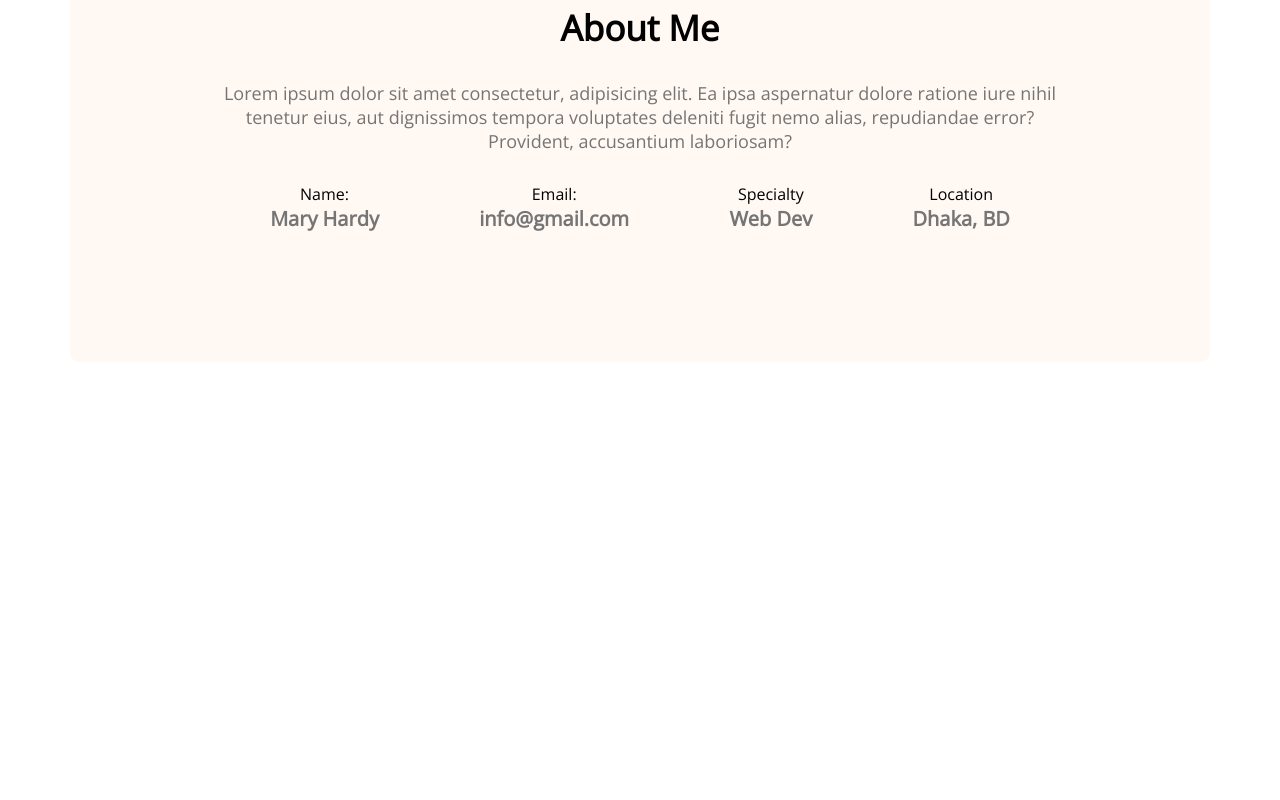
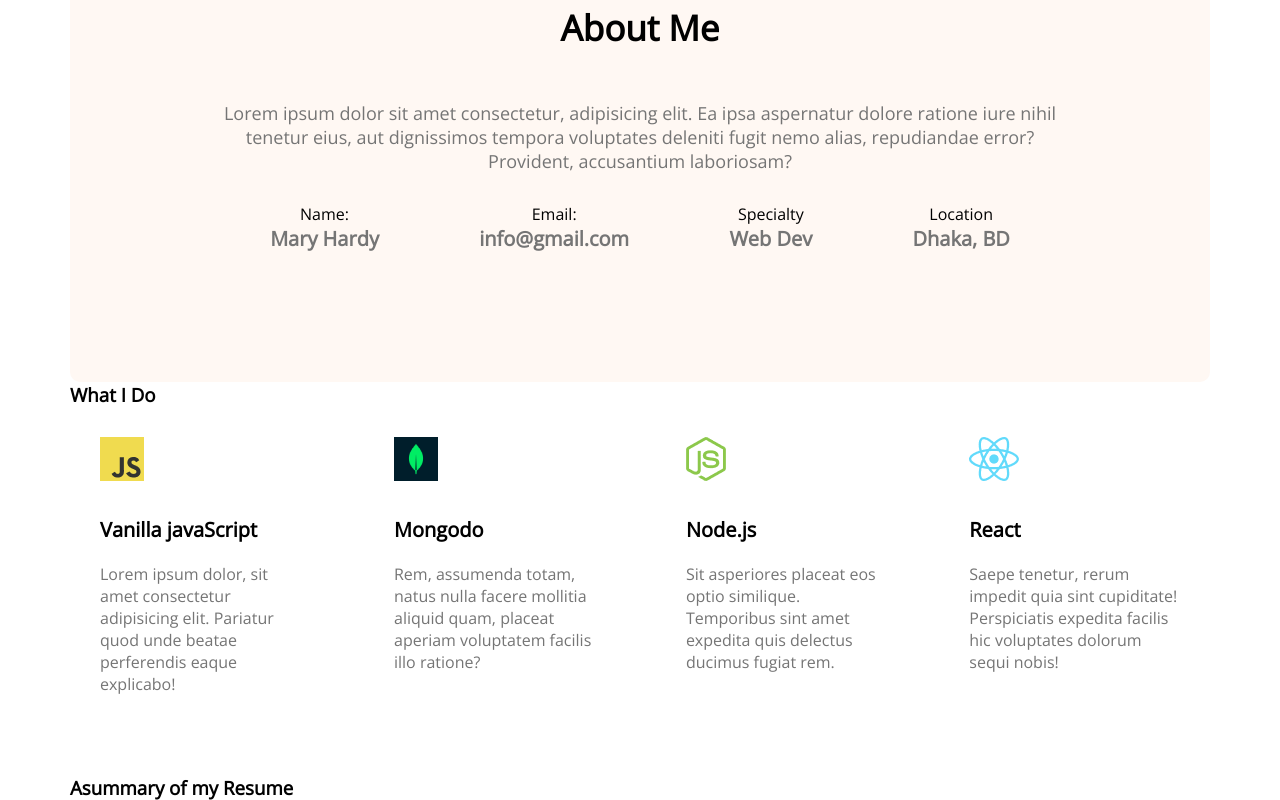
Before and after one commit to mdshakib-9/developer-portfolio, a plain HTML site: page index.html in a window 1280 px wide. Shown: the part 1096-1896 px from the top of the page. Before the commit the page ends 1458 px from the top, so only its background shows below. Drawn offline with nearby package versions, Linux system fonts and the light colour scheme.

Commit message:
first commit

```diff
--- a/index.html
+++ b/index.html
@@ -52,6 +52,41 @@
         </div>
     </div>
 </section>
+<!-- what i do section -->
+<section class="what-i-do">
+    <h3 class="section-titlt">What I Do</h3>
+    <div class="skills-container">
+        <div class="skill">
+            <img src="images/icons/js.png" alt="">
+            <p class="skill-title">Vanilla javaScript</p>
+            <p class="skill-description">Lorem ipsum dolor, sit amet consectetur adipisicing elit. Pariatur quod unde beatae perferendis eaque explicabo!</p>
+        </div>
+        <div class="skill">
+            <img src="images/icons/mongo.png" alt="">
+            <p class="skill-title">Mongodo</p>
+            <p class="skill-description">Rem, assumenda totam, natus nulla facere mollitia aliquid quam, placeat aperiam voluptatem facilis illo ratione?</p>
+        </div>
+        <div class="skill">
+            <img src="images/icons/nodejs.png" alt="">
+            <p class="skill-title">Node.js</p>
+            <p class="skill-description">Sit asperiores placeat eos optio similique. Temporibus sint amet expedita quis delectus ducimus fugiat rem.</p>
+        </div>
+        <div class="skill">
+            <img src="images/icons/react.png" alt="">
+            <p class="skill-title">React</p>
+            <p class="skill-description">Saepe tenetur, rerum impedit quia sint cupiditate! Perspiciatis expedita facilis hic voluptates dolorum sequi nobis!</p>
+        </div>
+    </div>
+</section>
+<!-- resume Section -->
+<section class="resume">
+    <h3 class="section-title">
+       <h3> Asummary of my Resume</h3>
+       <div class="resume-contenyt">
+        <div></div>
+       </div>
+    </h3>
+</section>
     </main>
     <footer>
 
--- a/style/portfolio.css
+++ b/style/portfolio.css
@@ -72,10 +72,10 @@ text-align: center;
 padding: 130px 150px;
 }
 .section-title{
-
+text-align: center;
  font-weight: 700;
  font-size: 35px;
- margin-bottom: 30px;
+ margin-bottom: 50px;
 }
 .section-des{
 color: #757575;
@@ -95,3 +95,26 @@ margin-bottom: 30px;
     font-size: 20px;
     color: #757575;
 }
+.section{
+    margin-top: 130px;
+}
+.skills-container{
+    display: flex;
+    gap: 24px;
+}
+.skill{
+    background: #FFFFFF;
+    box-shadow: 0px 6px 50px rgba(0, 0, 0, 0,);
+    border-radius: 5px;
+    padding: 30px;
+}
+
+.skill-title{
+    font-weight: 700;
+    font-size: 20px;
+    margin-top: 30px;
+    margin-bottom: 20px;
+}
+.skill-description{
+    color: #757575;
+}
```
